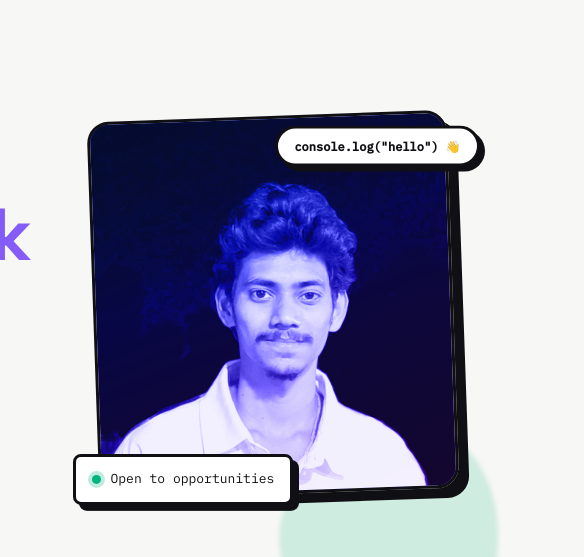
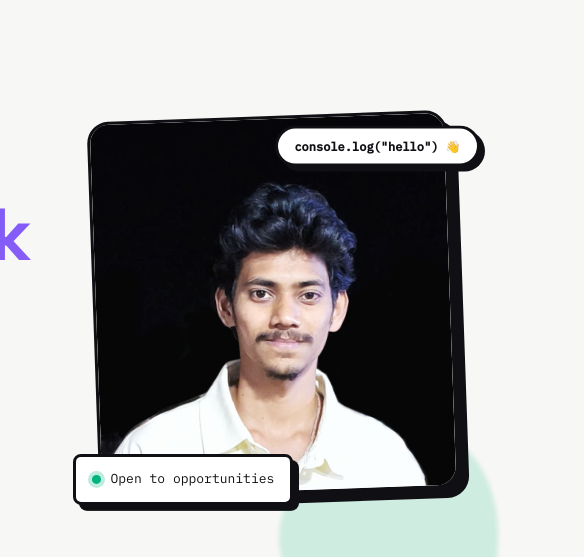
Before and after one commit to sathvi7774/portfolio, a plain HTML site: page index.html in a window 1280 px wide. Shown: the part 105-662 px from the top of the page, 696-1280 px from the left. Drawn offline with nearby package versions, Linux system fonts and the light colour scheme.

Commit message:
Changed the CSS

```diff
--- a/css/style.css
+++ b/css/style.css
@@ -336,20 +336,30 @@ header.scrolled{
 
 .hero-visual{ position:relative; display:flex; justify-content:center; }
 .hero-photo-wrap{
-  width:min(360px, 80vw); aspect-ratio:1/1.05;
+  width:min(360px, 80vw);
+  aspect-ratio:1/1.05;
   border:var(--border-w) solid var(--border);
   border-radius:var(--radius-lg);
-  background:linear-gradient(160deg,var(--blue),var(--purple));
+  background:#fff;              /* or transparent */
   box-shadow:10px 10px 0 var(--shadow-color);
-  position:relative; overflow:hidden;
+  position:relative;
+  overflow:hidden;
   transform:rotate(-2deg);
   transition:transform var(--dur-med) var(--ease);
 }
-.hero-photo-wrap:hover{ transform:rotate(0deg); }
-.hero-photo-wrap img{ width:100%; height:100%; object-fit:cover; mix-blend-mode:luminosity; opacity:.92; }
-.hero-photo-fallback{
-  width:100%; height:100%; display:flex; align-items:center; justify-content:center;
-  font-family:var(--font-display); font-size:5rem; color:#fff; font-weight:700;
+
+.hero-photo-wrap:hover{
+  transform:rotate(0deg);
+}
+
+.hero-photo-wrap img{
+  width:100%;
+  height:100%;
+  object-fit:cover;
+
+  /* Keep original colors */
+  mix-blend-mode:normal;
+  opacity:1;
 }
 
 .status-card{
```
